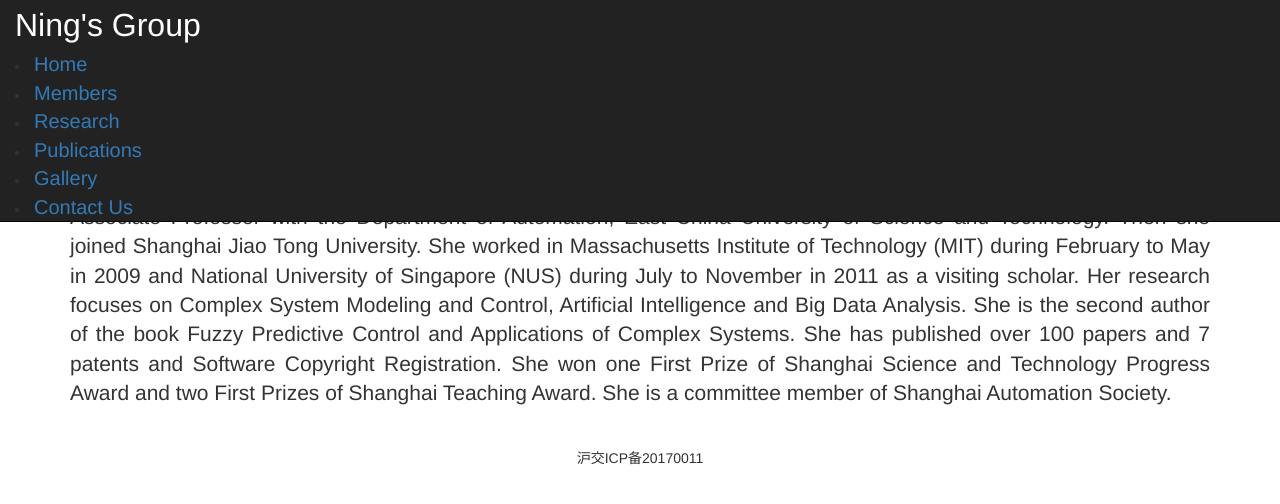
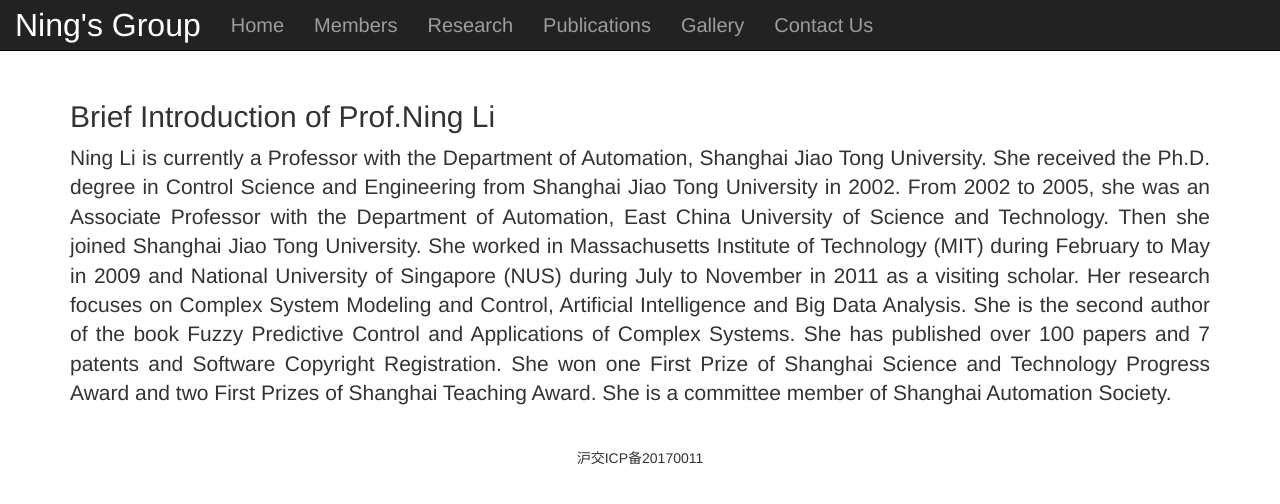
Before and after one commit to academic532/academic532.github.io, a Jekyll site: the page built from members/aboutProf.html, in a window 1280 px wide. Shown: the top 504 px of the page. Built offline with Jekyll 4.4.1, drawn with Linux system fonts in a browser that asks for light colours.

Commit message:
fix navigation bar

```diff
--- a/_includes/nav.html
+++ b/_includes/nav.html
@@ -1,13 +1,64 @@
+<!--Original code-->
+<!--<div class="navbar navbar-inverse navbar-fixed-top">-->
+<!--  <div class="container-fluid">-->
+<!--    <div class="navbar-header">-->
+<!--      &lt;!&ndash;-->
+<!--      <button type="button" class="navbar-toggle" data-toggle="collapse" data-target=".navbar-inverse-collapse">-->
+<!--        <span class="icon-bar"></span>-->
+<!--        <span class="icon-bar"></span>-->
+<!--        <span class="icon-bar"></span>-->
+<!--      </button> &ndash;&gt;-->
+<!--      <a class="navbar-brand" href="/"style="font-size: 32px;">{{ site.title }}</a>-->
+<!--         <li><a href="/" style="font-size: 20px;">Home</a></li>-->
+<!--    <li><a href="/members" style="font-size: 20px;">Members</a></li>-->
+<!--    <li><a href="/research" style="font-size: 20px;">Research</a></li>-->
+<!--    <li><a href="/publications" style="font-size: 20px;">Publications</a></li>-->
+<!--    <li><a href="/gallery" style="font-size: 20px;">Gallery</a></li>-->
+<!--    <li><a href="/contact" style="font-size: 20px;">Contact Us</a></li>-->
+<!--      </ul>-->
+<!--    </div>-->
+<!--  </div>-->
+<!--</div>-->
+
+
+<!--coded by Wang Ruogu, 2024/6/2 copied by Zhao Zhirui-->
+<!--<div class="navbar navbar-inverse navbar-fixed-top">-->
+<!--  <div class="container-fluid">-->
+<!--    <div class="navbar-header">-->
+<!--      <button type="button" class="navbar-toggle" data-toggle="collapse" data-target=".navbar-inverse-collapse">-->
+<!--        <span class="icon-bar"></span>-->
+<!--        <span class="icon-bar"></span>-->
+<!--        <span class="icon-bar"></span>-->
+<!--      </button>-->
+<!--      <a class="navbar-brand" href=" ">{{ site.title }}</a >-->
+<!--    </div>-->
+<!--    <div class="navbar-collapse collapse navbar-inverse-collapse">-->
+<!--      <ul class="nav navbar-nav navbar-right">-->
+<!--        <li>Home</li>-->
+<!--        <li>Members</li>-->
+<!--        <li>Research</li>-->
+<!--        <li>Publications</li>-->
+<!--        <li>Gallery</li>-->
+<!--        <li>Contact Us</li>-->
+<!--      </ul>-->
+<!--    </div>-->
+<!--  </div>-->
+<!--</div>-->
+
+
+<!--coded by Zhao Zhirui, referring to Wang's code, 2024/6/2 -->
 <div class="navbar navbar-inverse navbar-fixed-top">
   <div class="container-fluid">
     <div class="navbar-header">
-      <!--
       <button type="button" class="navbar-toggle" data-toggle="collapse" data-target=".navbar-inverse-collapse">
         <span class="icon-bar"></span>
         <span class="icon-bar"></span>
         <span class="icon-bar"></span>
-      </button> -->
-      <a class="navbar-brand" href="/"style="font-size: 32px;">{{ site.title }}</a>
+      </button>
+      <a class="navbar-brand" href="/" style="font-size: 32px;">{{ site.title }}</a>
+    </div>
+    <div class="collapse navbar-collapse navbar-inverse-collapse">
+      <ul class="nav navbar-nav">
         <li><a href="/" style="font-size: 20px;">Home</a></li>
         <li><a href="/members" style="font-size: 20px;">Members</a></li>
         <li><a href="/research" style="font-size: 20px;">Research</a></li>
```
Lines whose indentation alone changed are shown as unchanged.
